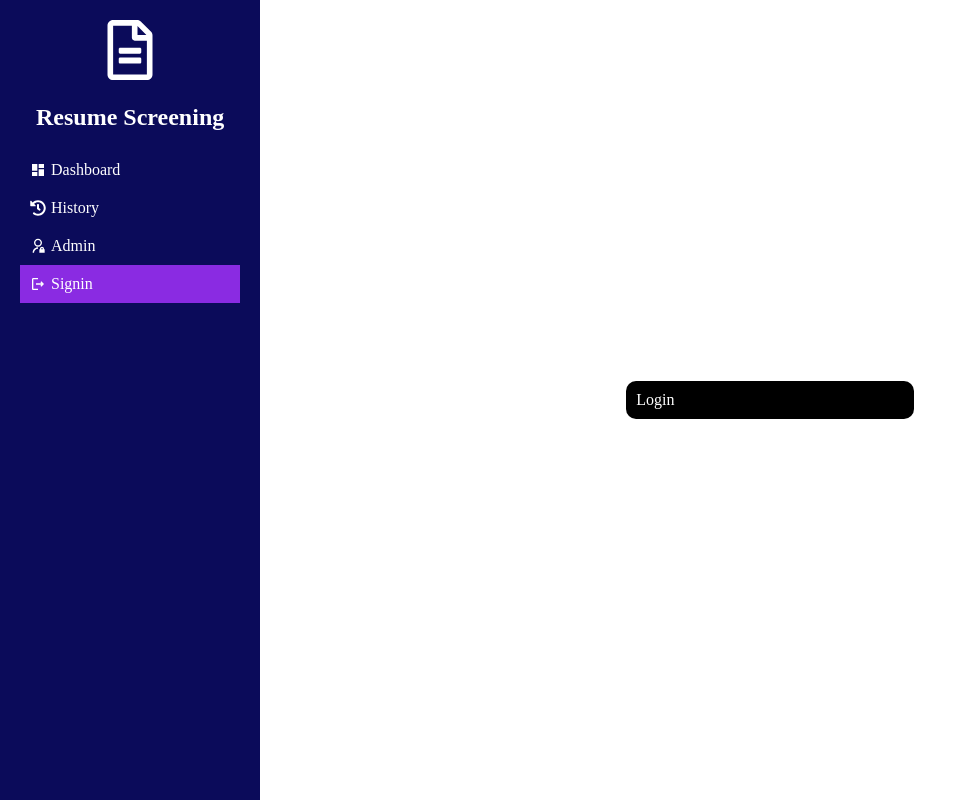
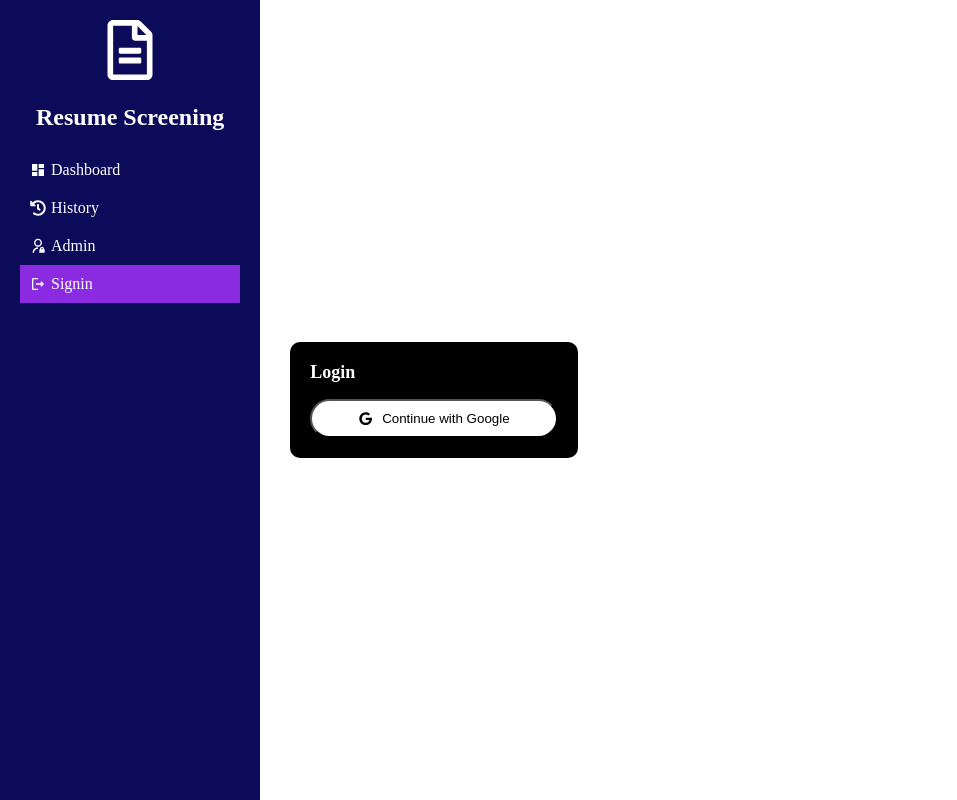
Before and after one commit to Sachinkoligit/Ai-Resume-Scorer, a React (Vite) app in the folder frontend/: page /signin in a window 1280 px wide. Shown: the whole page, without its empty margins (0-957 px from the left). Built offline with nearby package versions, Linux system fonts and the light colour scheme.

Commit message:
making the pages protected

```diff
--- a/frontend/src/App.jsx
+++ b/frontend/src/App.jsx
@@ -1,29 +1,33 @@
-import { useState } from 'react'
-import reactLogo from './assets/react.svg'
-import viteLogo from './assets/vite.svg'
-import heroImg from './assets/hero.png'
-import './App.css'
-import Sidebar from './components/sidebar'
-import { Route, Routes } from 'react-router-dom'
-import Dashboard from "./components/Dashboard/Dashboard"
-import History from "./components/History/History"
-import Admin from "./components/Admin/Admin"
-import Login from './components/login/login'
+import { useState } from "react";
+import reactLogo from "./assets/react.svg";
+import viteLogo from "./assets/vite.svg";
+import heroImg from "./assets/hero.png";
+import "./App.css";
+import Sidebar from "./components/sidebar";
+import { Route, Routes } from "react-router-dom";
+import Dashboard from "./components/Dashboard/Dashboard";
+import History from "./components/History/History";
+import Admin from "./components/Admin/Admin";
+import Login from "./components/login/login";
+import ProtectedRoute from "./utils/ProtectedRoute";
 
 function App() {
-  const [count, setCount] = useState(0)
+  const [count, setCount] = useState(0);
 
   return (
-    <div className='App'>
-      <Sidebar/>
+    <div className="App">
+      <Sidebar />
       <Routes>
-        <Route path='/' element={<Dashboard/>}/>
-        <Route path='/history' element={<History/>}/>
-        <Route path='/admin' element={<Admin/>}/>
-        <Route path='/signin' element={<Login/>} />
+        <Route path="/signin" element={<Login />} />
+        <Route element={<ProtectedRoute />}>
+          <Route index element={<Dashboard />} />
+          <Route path="/dashboard" element={<Dashboard />} />
+          <Route path="/history" element={<History />} />
+          <Route path="/admin" element={<Admin />} />
+        </Route>
       </Routes>
     </div>
-  )
+  );
 }
 
-export default App
+export default App;
--- a/frontend/src/components/login/login.css
+++ b/frontend/src/components/login/login.css
@@ -12,14 +12,33 @@
     height: 100%;
     display: flex;
     flex-direction: row;
-    justify-content: center;
+    justify-content: start;
     align-items: center;
 }
 
 .login-card{
-    padding: 10px;
+    padding: 20px;
     background-color: black;
     border-radius: 10px;
     width: 30%;
     color: white;
+    display: flex;
+    flex-direction: column;
+    gap: 16px;
+    h1{
+        margin: 0px;
+        font-size: large;
+    }
 }
+
+button{
+    cursor: pointer;
+    padding: 10px;
+    background-color: white;
+    border-radius: 20px;
+    display: flex;
+    flex-direction: row;
+    gap: 10px;
+    justify-content: center;
+    align-items: center;
+}
--- a/frontend/src/components/login/login.jsx
+++ b/frontend/src/components/login/login.jsx
@@ -1,12 +1,14 @@
 import React from 'react'
 import './login.css'
+import { FaGoogle } from "react-icons/fa";
 
 export default function Login() {
   return (
     <div className='login-container'>
         <div className='login-wrapper'>
         <div className='login-card'>
-            Login
+            <h1>Login</h1>
+            <button><FaGoogle/> Continue with Google</button>
         </div>
         </div>
     </div>
--- a/frontend/src/components/sidebar.jsx
+++ b/frontend/src/components/sidebar.jsx
@@ -9,7 +9,7 @@ import { Link, redirect } from "react-router-dom";
 export default function Sidebar() {
   const [selectedItem, setSelectedItem] = useState("dashboard");
   const sidebarElements = [
-    { name: "dashboard", icon: <MdDashboard />, redirect: "/" },
+    { name: "dashboard", icon: <MdDashboard />, redirect: "/dashboard" },
     { name: "history", icon: <FaHistory />, redirect: "/history" },
     { name: "admin", icon: <RiAdminLine />, redirect: "/admin" },
     { name: "signin", icon: <MdOutlineLogout />, redirect:"/signin" },
@@ -26,6 +26,9 @@ export default function Sidebar() {
         break;
       case pathName.includes("signin"):
         setSelectedItem("signin");
+        break;
+        case pathName.includes("dashboard"):
+        setSelectedItem("dashboard");
         break;
       default:
         setSelectedItem("dashboard");
--- /dev/null
+++ b/frontend/src/utils/ProtectedRoute.jsx
@@ -0,0 +1,9 @@
+import React from 'react'
+import { Navigate, Outlet } from 'react-router-dom';
+import Login from '../components/login/login';
+
+export default function ProtectedRoute() {
+    const isAuthenticated = localStorage.getItem("accessToken");
+    console.log("isAuthenticated")
+    return isAuthenticated ? <Outlet/> : <Navigate to="/signin"/>
+}
```
